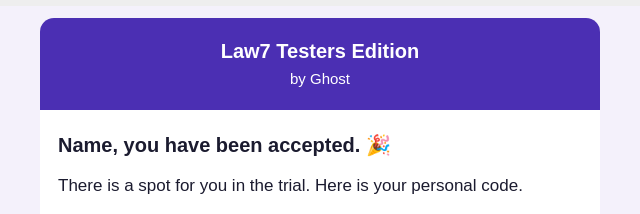
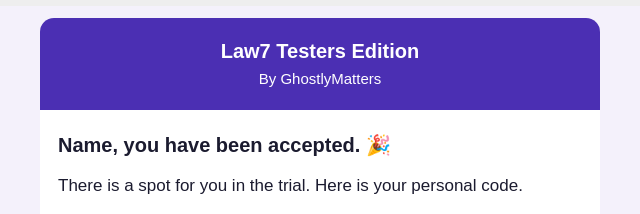
Before and after one commit to GhostinMotion/law7, a plain HTML site: page invite.html in a window 1280 px wide. Shown: the part 318-532 px from the top of the page, 320-960 px from the left. Drawn offline with Linux system fonts and the light colour scheme.

Commit message:
Update invite.html

```diff
--- a/invite.html
+++ b/invite.html
@@ -6,7 +6,7 @@
 <div class="help">In Gmail: Compose, paste the subject, tap in the body and paste. Add their address and press Send. Nothing is sent from this page, and nothing you type here leaves your device.</div></div>
 <div id="mail"><div style="background:#f4f1fb;padding:12px 0;font-family:Arial,Helvetica,sans-serif;color:#1b1b2f;-webkit-text-size-adjust:100%">
 <table role="presentation" width="100%" cellspacing="0" cellpadding="0" style="width:100%;max-width:560px;margin:0 auto;background:#ffffff;border-radius:14px">
-<tr><td style="background:#4b2fb3;padding:20px 16px;color:#ffffff;font-size:20px;line-height:1.3;font-weight:bold;text-align:center;border-radius:14px 14px 0 0">Law7 Testers Edition<br><span style="font-size:15px;font-weight:normal">by Ghost</span></td></tr>
+<tr><td style="background:#4b2fb3;padding:20px 16px;color:#ffffff;font-size:20px;line-height:1.3;font-weight:bold;text-align:center;border-radius:14px 14px 0 0">Law7 Testers Edition<br><span style="font-size:15px;font-weight:normal">By GhostlyMatters</span></td></tr>
 <tr><td style="padding:22px 18px">
 <p style="margin:0 0 14px;font-size:20px;line-height:1.35;font-weight:bold">{{name}}, you have been accepted. 🎉</p>
 <p style="margin:0 0 18px;font-size:17px;line-height:1.55">There is a spot for you in the trial. Here is your personal code.</p>
```
